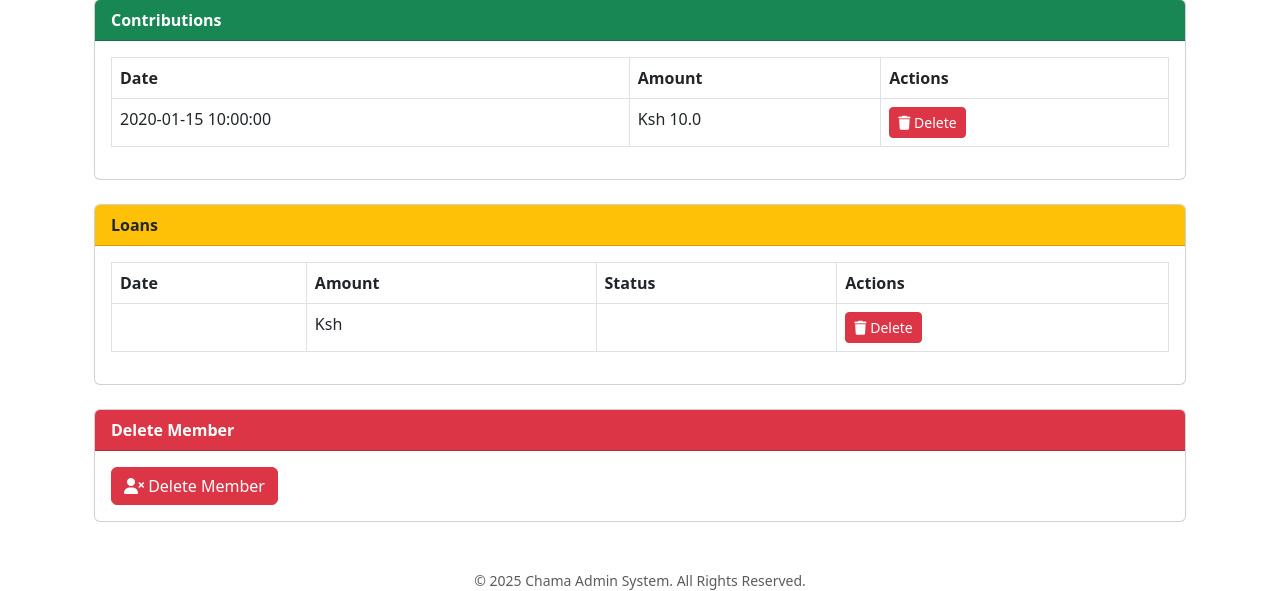
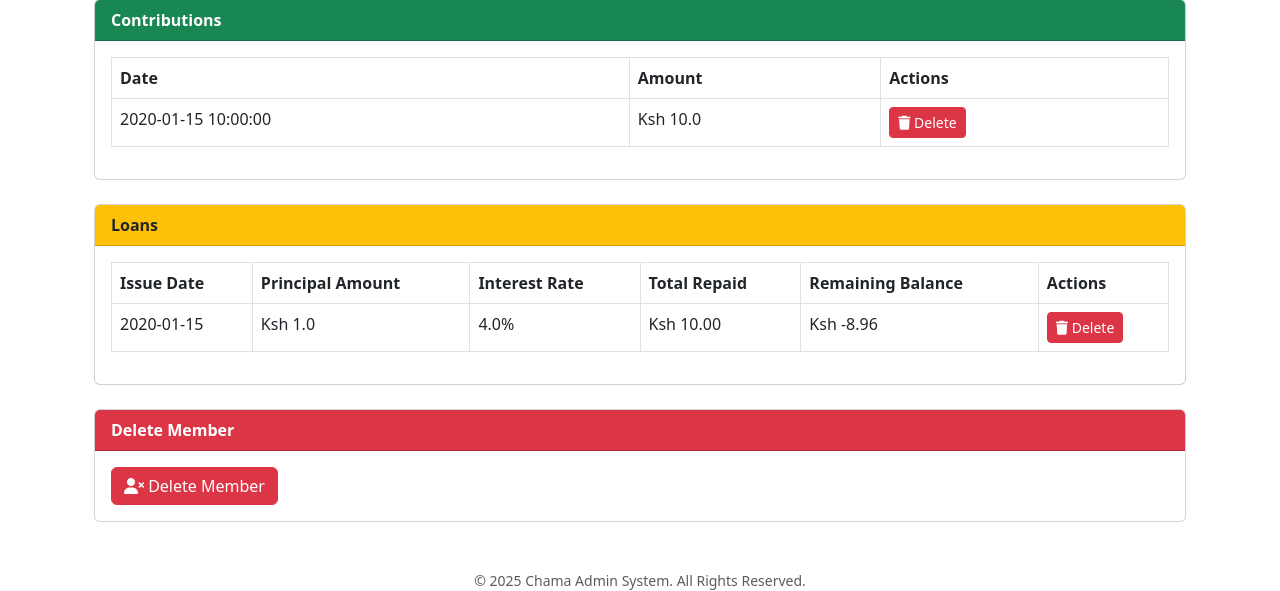
Before and after one commit to mubeakungu/chama-app, a Flask app: page /member_summary/1 in a window 1280 px wide. Shown: the part 170-761 px from the top of the page. Run offline with Flask 3, Linux system fonts and the light colour scheme; a user stored in the database is signed in; tables that the repository leaves empty hold one stand-in row (values such as "Sample post").

Commit message:
Update member_summary.html

```diff
--- a/templates/member_summary.html
+++ b/templates/member_summary.html
@@ -54,18 +54,22 @@
                 <table class="table table-bordered">
                     <thead>
                         <tr>
-                            <th>Date</th>
-                            <th>Amount</th>
-                            <th>Status</th>
+                            <th>Issue Date</th>
+                            <th>Principal Amount</th>
+                            <th>Interest Rate</th>
+                            <th>Total Repaid</th>
+                            <th>Remaining Balance</th>
                             <th>Actions</th>
                         </tr>
                     </thead>
                     <tbody>
                         {% for loan in loans %}
                         <tr>
-                            <td>{{ loan.date }}</td>
-                            <td>Ksh {{ loan.amount }}</td>
-                            <td>{{ loan.status }}</td>
+                            <td>{{ loan.issue_date.strftime('%Y-%m-%d') }}</td>
+                            <td>Ksh {{ loan.principal }}</td>
+                            <td>{{ loan.interest_rate }}%</td>
+                            <td>Ksh {{ "%.2f"|format(loan.total_repaid) }}</td>
+                            <td>Ksh {{ "%.2f"|format(loan.remaining_balance) }}</td>
                             <td>
                                 <form method="POST" action="{{ url_for('delete_loan', loan_id=loan.id) }}" class="d-inline">
                                     <button type="submit" class="btn btn-danger btn-sm">
```
